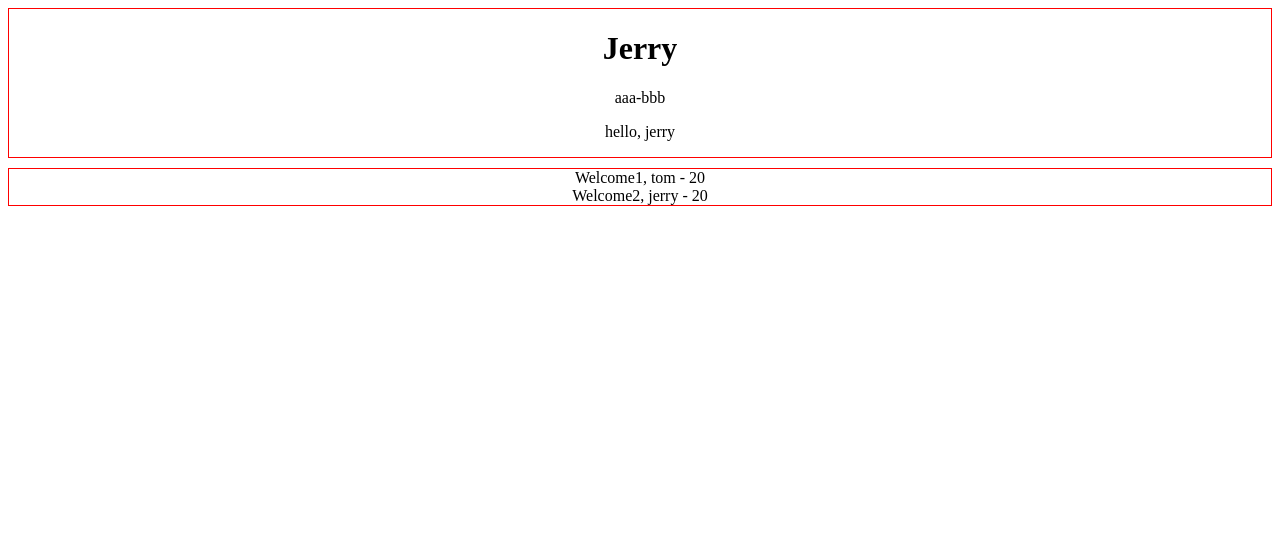
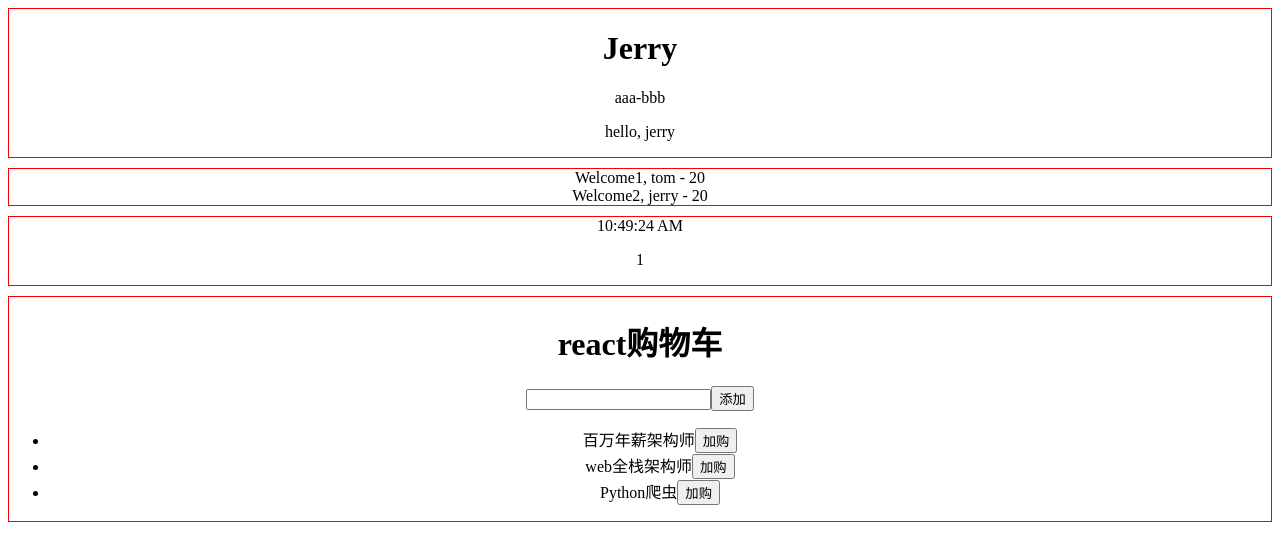
Before and after one commit to QinZhen001/react-learn, a React (Create React App) app: page / in a window 1280 px wide. Shown: the top 544 px of the page. Built offline with nearby package versions, Linux system fonts and the light colour scheme.

Commit message:
qz commit

```diff
--- /dev/null
+++ b/src/pages/day1/CartSample.js
@@ -0,0 +1,97 @@
+/* eslint-disable no-unused-expressions */
+import React, { Component } from "react";
+
+function Cart(props) {
+  return (
+    <table>
+      <tbody>
+        {props.data.map(d => (
+          <tr key={d.text} onClick={() => props.onSelect(d.text)}>
+            <td>{d.text}</td>
+            <td>{d.count}</td>
+            <td>￥ {d.price * d.count}</td>
+          </tr>
+        ))}
+      </tbody>
+    </table>
+  );
+}
+
+export default class CartSample extends Component {
+  state = {
+     title: "123",
+      name: "",
+      goods: [
+        { text: "百万年薪架构师", price: 100, id: 1 },
+        { text: "web全栈架构师", price: 80, id: 2 },
+        { text: "Python爬虫", price: 60, id: 3 },
+      ],
+      cart: [],
+  }
+
+  constructor(props) {
+    super(props);
+
+
+    setTimeout(() => {
+      this.setState({ title: "react购物车" });
+    }, 1000);
+  }
+  handleChange = e =>{
+    console.log(this)
+    debugger
+    this.setState({
+      name: e.target.value,
+    });
+  };
+  addGood() {
+    this.setState({
+      goods: [...this.state.goods, { text: this.state.name, price: 666 }],
+    });
+  };
+  addCart(good) {
+    const item = this.state.cart.find((c) => c.text === good.text);
+    if (item) {
+      item.count += 1;
+      this.setState({ cart: [...this.state.cart] });
+    } else {
+      this.setState({ cart: [...this.state.cart, { ...good, count: 1 }] });
+    }
+  }
+
+  //   子父通信
+  onSelect = (name) => {
+    console.log(name);
+  };
+
+  render() {
+    const goods = this.state.goods.map((good) => (
+      <li key={good.text}>
+        {good.text}
+        <button onClick={() => this.addCart(good)}>加购</button>
+      </li>
+    ));
+    return (
+      <div>
+        {/* 条件语句 */}
+        {this.state.title && <h1>{this.state.title}</h1>}
+        {/* 事件处理 */}
+        <div>
+          {/* react中单项数据流 */}
+          <input
+            type="text"
+            value={this.state.name}
+            onChange={(e) => this.handleChange(e)}
+            // onChange={this.handleChange}
+          />
+          <button onClick={(e) => this.addGood()}>添加</button>
+        </div>
+        {/* 循环操作 */}
+        <ul>{goods}</ul>
+
+        {/* 购物车 */}
+        <Cart data={this.state.cart} onSelect={this.onSelect} />
+      </div>
+    );
+  }
+}
--- a/src/pages/day1/Day1.js
+++ b/src/pages/day1/Day1.js
@@ -2,6 +2,8 @@ import React, { Component } from "react";
 
 import JsxTest from "./JsxTest";
 import CompType from "./CompType";
+import SatateTest from "./StateTest"
+import CartSample from "./CartSample"
 
 import "./index.css";
 
@@ -15,6 +17,12 @@ export default class Day1 extends Component {
         <div className="item">
           <CompType></CompType>
         </div>
+        <div className="item">
+           <SatateTest></SatateTest>
+        </div>
+        <div className="item">
+            <CartSample></CartSample>
+        </div>
       </div>
     );
   }
--- a/src/pages/day1/StateTest.js
+++ b/src/pages/day1/StateTest.js
@@ -0,0 +1,76 @@
+import React, { Component } from "react";
+
+class Clock extends Component {
+  constructor(props) {
+    super(props);
+    this.state = {
+      date: new Date(),
+      counter: 1
+    };
+    // this.changeCounter = this.changeCounter.bind(this)
+  }
+
+
+  componentDidMount() {
+    this.timer = setInterval(() => {
+      this.setState({
+        date: new Date(),
+        counter: 1
+      });
+    }, 1000);
+
+    // 批量操作：对同一个key多次操作会合并，会执行最后一次
+    this.setState({ counter: this.state.counter + 1 });
+    this.setState({ counter: this.state.counter + 1 });
+    this.setState({ counter: this.state.counter + 1 });
+    this.setState({ counter: this.state.counter + 1 });
+    this.setState({ counter: this.state.counter + 1 }, () => {
+      console.log("cb" + this.state.counter); // 2
+    });
+
+    console.log(this.state.counter); // 1
+
+    this.setState((prev) => {
+      console.log("prev", prev.counter); // 2
+      return prev.counter;
+    });
+
+    setTimeout(() => {
+      console.log("setTimeout", this.state.counter); // 2
+    }, 0);
+
+    document.body.addEventListener("click", this.changeCounter);
+  }
+
+  changeCounter(){
+    console.log(this)
+    debugger
+    this.setState({
+      counter: this.state.counter + 1,
+    });
+    console.log("changeCounter", this.state.counter); // 3
+  }
+
+  componentWillUnmount() {
+    clearInterval(this.timer);
+  }
+
+  render() {
+    return (
+      <div>
+        {this.state.date.toLocaleTimeString()}
+        <p>{this.state.counter}</p>
+      </div>
+    );
+  }
+}
+
+export default class SatateTest extends Component {
+  render() {
+    return (
+      <div>
+        <Clock />
+      </div>
+    );
+  }
+}
```
Also changed, not shown: package.json (+13 -16 lines), .eslintrc.js (deleted), 2 other files (tests, documents, lock files or other folders).
